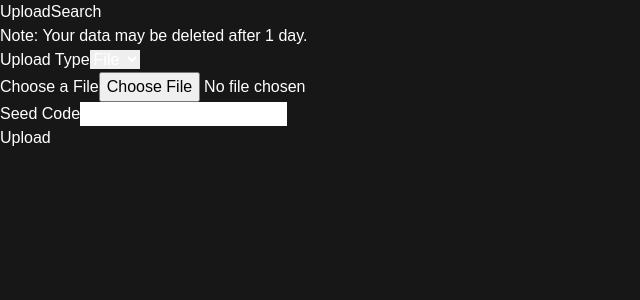
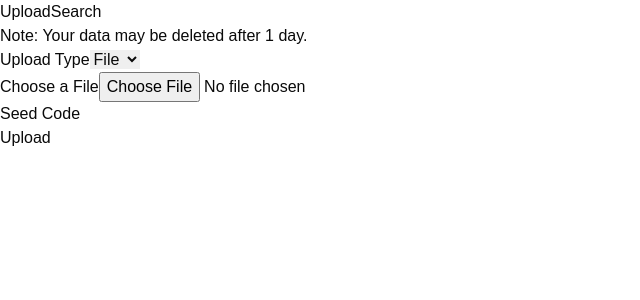
Before and after one commit to Ian0336/fileSeedShare, a Next.js app in the folder frontend/: page / in a window 1280 px wide. Shown: the top 300 px of the page, without its empty margins (0-640 px from the left). Built offline with nearby package versions, Linux system fonts and the light colour scheme.

Commit message:
fix: remove dark mode

```diff
--- a/frontend/src/app/globals.css
+++ b/frontend/src/app/globals.css
@@ -3,16 +3,16 @@
 @tailwind utilities;
 
 :root {
-  --background: #ffffff;
-  --foreground: #171717;
+  --background: #0a0a0a;
+  --foreground: #ffffff;
 }
 
-@media (prefers-color-scheme: dark) {
+/* @media (prefers-color-scheme: dark) {
   :root {
     --background: #0a0a0a;
     --foreground: #ededed;
   }
-}
+} */
 
 body {
   color: var(--background);
```
